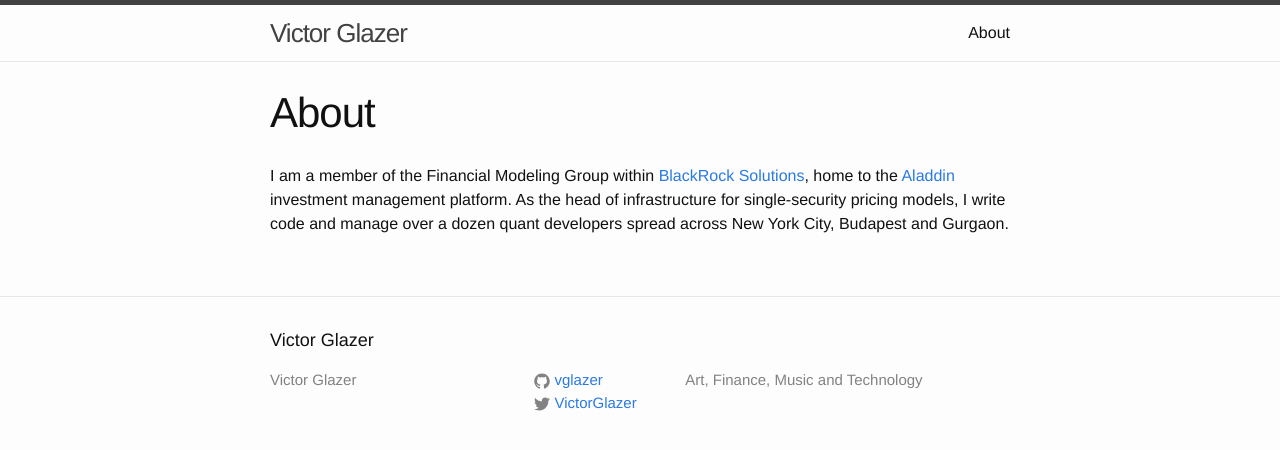
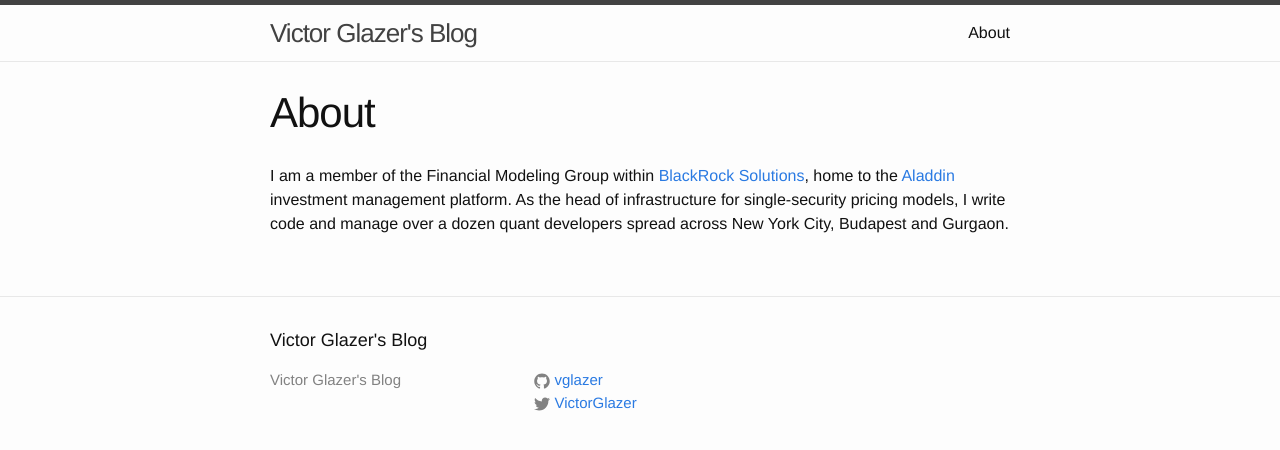
Before and after one commit to vglazer/vglazer.github.io, a Jekyll site: the page built from about.md, in a window 1280 px wide. Shown: the top 450 px of the page. Built offline with Jekyll 4.4.1, drawn with Linux system fonts in a browser that asks for light colours.

Commit message:
Well that didn't work now, did it?

```diff
--- a/_config.yml
+++ b/_config.yml
@@ -1,13 +1,12 @@
 # Site settings
-title: Victor Glazer
+title: Victor Glazer's Blog
 #email: victor.glazer@gmail.com
-description: > # this means to ignore newlines until "baseurl:"
-    Art, Finance, Music and Technology
+#description: > # this means to ignore newlines until "baseurl:"
+#    Art, Finance, Music and Technology
 baseurl: "" # the subpath of your site, e.g. /blog/
 #url: "http://yourdomain.com" # the base hostname & protocol for your site
 url: "vglazer.github.io" # the base hostname & protocol for your site
 github_username:  vglazer
-linkedin_username: victorglazer
 twitter_username: VictorGlazer
 
 # Build settings
```
